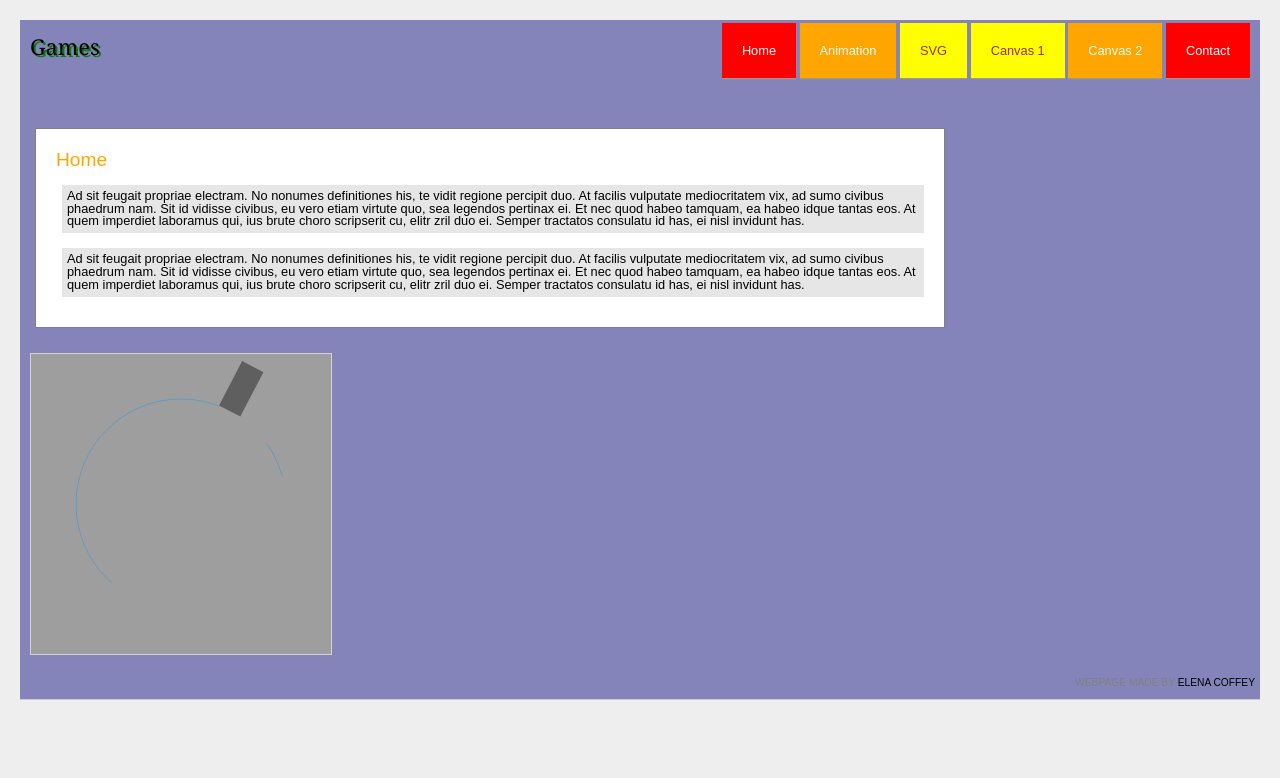
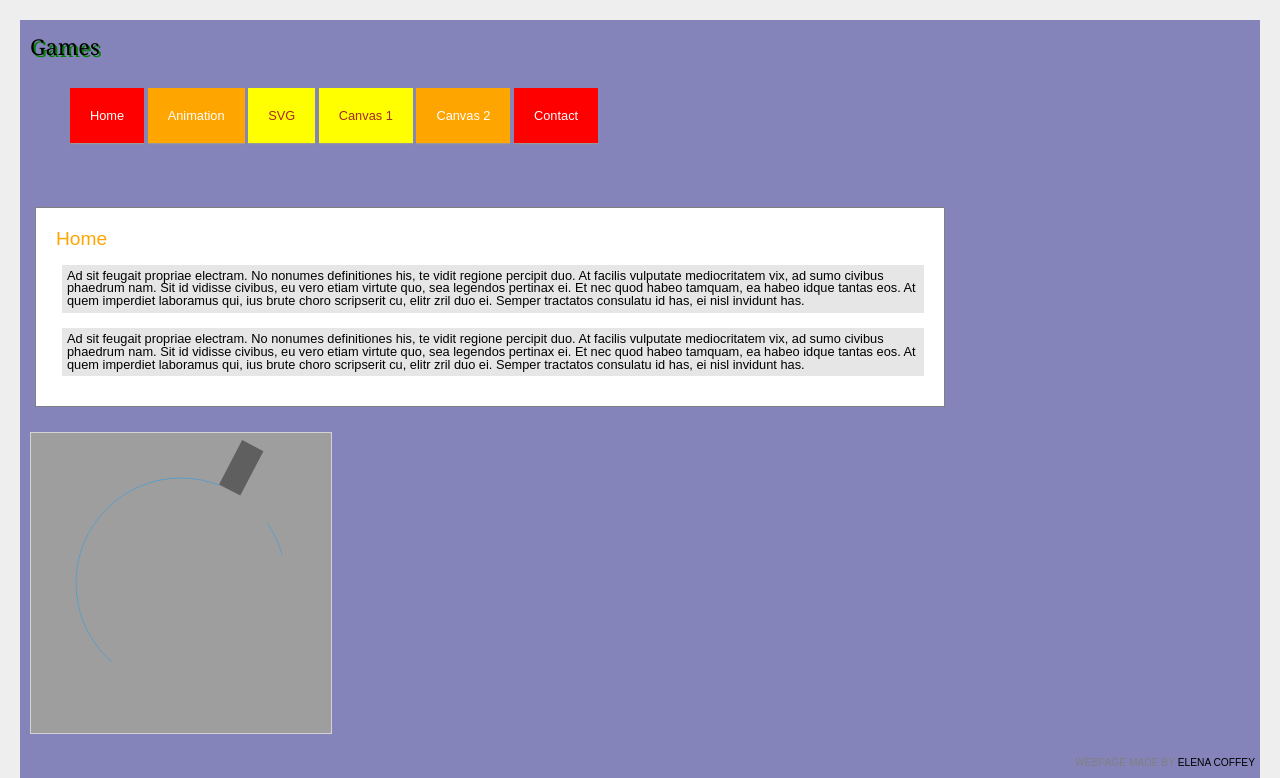
Before and after one commit to ElenaCoffey/Woodconstructors, a PHP site: page /games.html in a window 1280 px wide. Shown: the top 778 px of the page. Run offline with PHP 8.4, Linux system fonts and the light colour scheme.

Commit message:
Edited #nav

```diff
--- a/style.css
+++ b/style.css
@@ -93,13 +93,10 @@ a:active{ text-decoration: underline; }
 
 ul li a{ box-shadow: 0px 1px 1px #999; }
 
-/* but try and be as consist possible */
-#nav-links {	margin-top:10px; }
-
-#nav{	width: 60%;
+#nav{	width: 100%;
 	display: inline-block;
-	text-align: right;
-	float: right; }
+	text-align: auto;
+	float: auto; }
 
 #nav {margin: 10px; }
 
```
